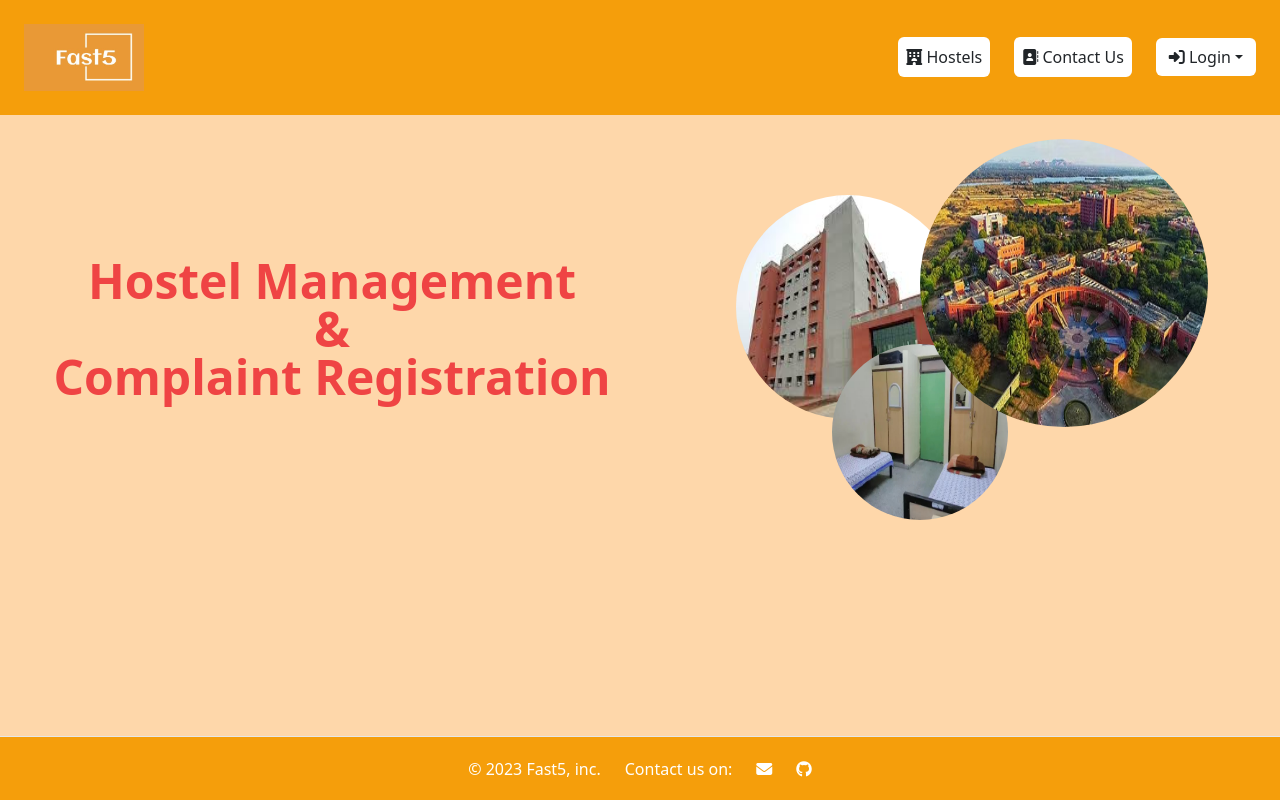
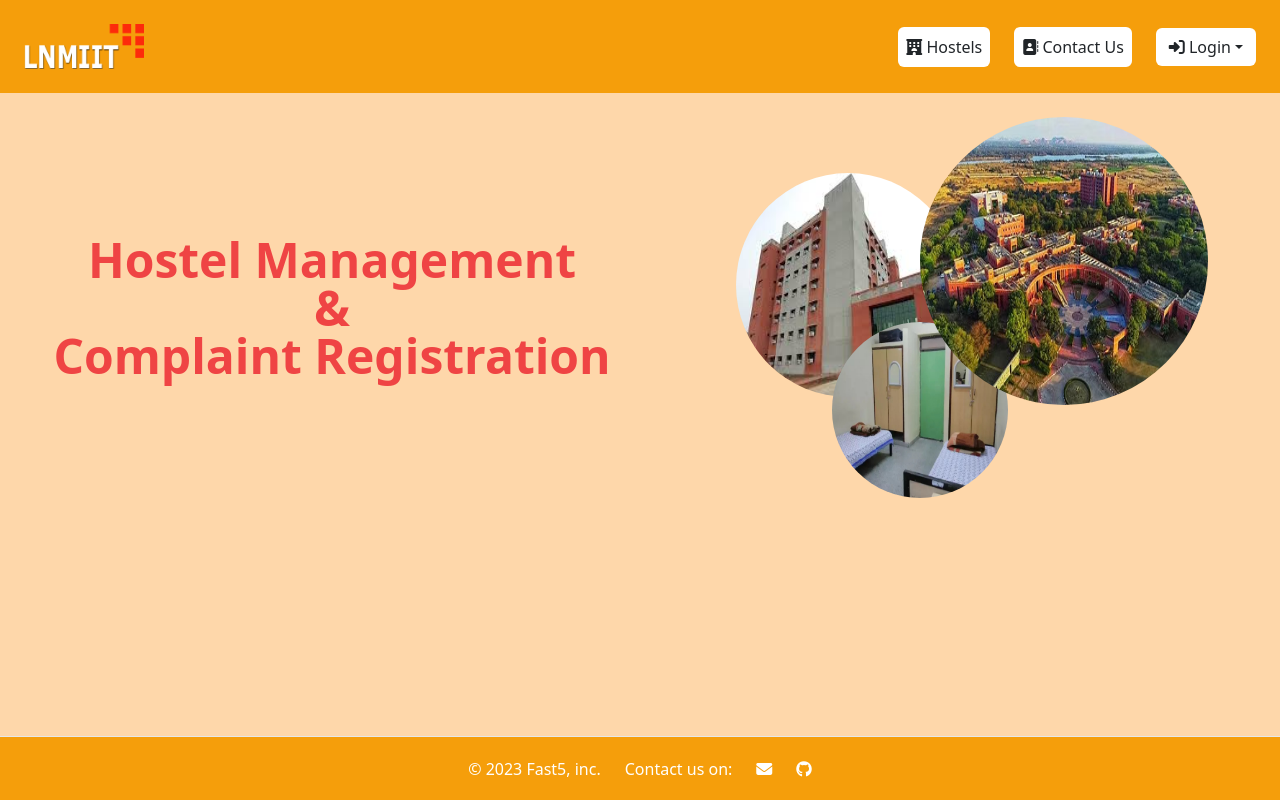
Before and after one commit to Fast5/Hostel-Management-Frontend, a React (Create React App) app: page / in a window 1280 px wide. Built offline with nearby package versions, Linux system fonts and the light colour scheme; no server answers.

Commit message:
experimenting done

```diff
--- a/src/components/Header.js
+++ b/src/components/Header.js
@@ -21,7 +21,7 @@ function Header() {
         <header>
             <div className="flex justify-between p-6 bg-amber-500">
                 <Link to={"/"}>
-                    <img src="/assets/logo.jpg" alt="LNMITT_logo" width={120} height={30} />
+                    <img src="/assets/LOGO_LNM.png" alt="LNMITT_logo" width={120} height={30} />
                 </Link>
 
                 <div className="flex justify-between items-center gap-4">
```
